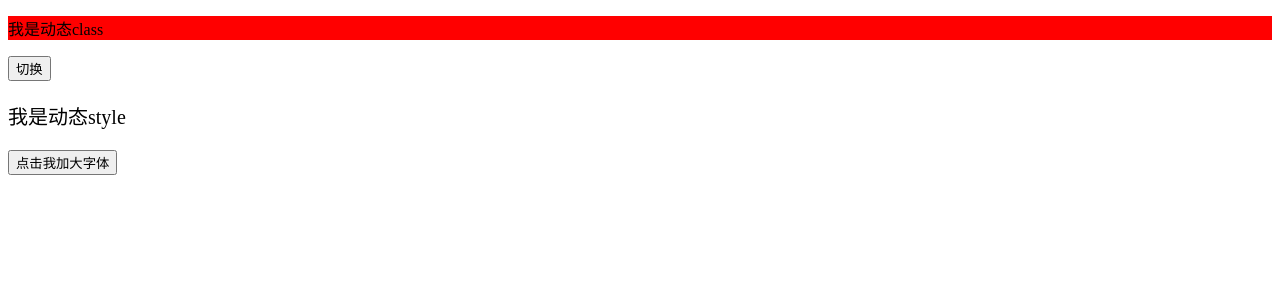
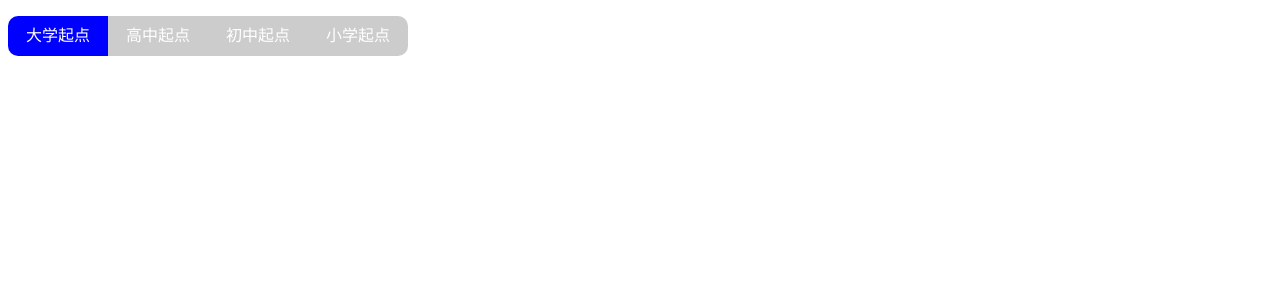
Before and after one commit to xiaozhi66666/practise-of-vue-day03, a Vue app: page / in a window 1280 px wide. Shown: the top 300 px of the page. Built offline with nearby package versions, Linux system fonts and the light colour scheme.

Commit message:
完成了vue 动态绑定 Class的案例练习

```diff
--- a/src/App.vue
+++ b/src/App.vue
@@ -1,9 +1,16 @@
 <template>
   <div>
-    <p :class="{ active: isShow }">我是动态class</p>
-    <button @click="change">切换</button>
-    <p :style="{ fontSize: fz + 'px' }">我是动态style</p>
-    <button @click="changeBig">点击我加大字体</button>
+    <ul>
+      <li
+        v-for="(item, index) in navs"
+        :key="index"
+        :class="{ active: index === activeIndex }"
+        @click="activeFn(index)"
+      >
+        <!-- 利用动态类名设置，判断当前点击保存下来的索引是否与遍历出来的li是否相等，如果相等就让这个类显示，否则就不显示 -->
+        {{ item }}
+      </li>
+    </ul>
   </div>
 </template>
 
@@ -13,26 +20,44 @@ export default {
 
   data() {
     return {
-      isShow: "true",
-      fz: 20,
+      // 数据
+      navs: ["大学起点", "高中起点", "初中起点", "小学起点"],
+      activeIndex: 0, //设置一个变量来保存当前点击到的index
     };
   },
 
   mounted() {},
 
   methods: {
-    change() {
-      this.isShow = !this.isShow;
-    },
-    changeBig() {
-      this.fz++;
+    // 添加方法点击谁就将谁的index保存下来给一个变量
+    activeFn(val) {
+      // val代表当前索引
+      // console.log(val);
+      this.activeIndex = val;
     },
   },
 };
 </script>
 
 <style scoped>
-.active {
-  background-color: red;
+ul {
+  list-style: none;
+  border-radius: 10px;
+  width: 400px;
+  overflow: hidden;
+  padding: 0;
+}
+ul li {
+  float: left;
+  width: 100px;
+  height: 40px;
+  background-color: #ccc;
+  color: #fff;
+  text-align: center;
+  line-height: 40px;
+  cursor: pointer;
+}
+li.active {
+  background-color: blue;
 }
 </style>
```
